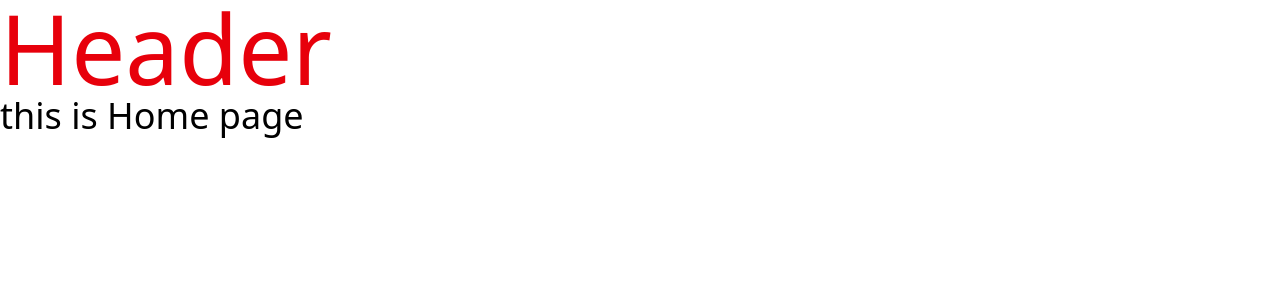
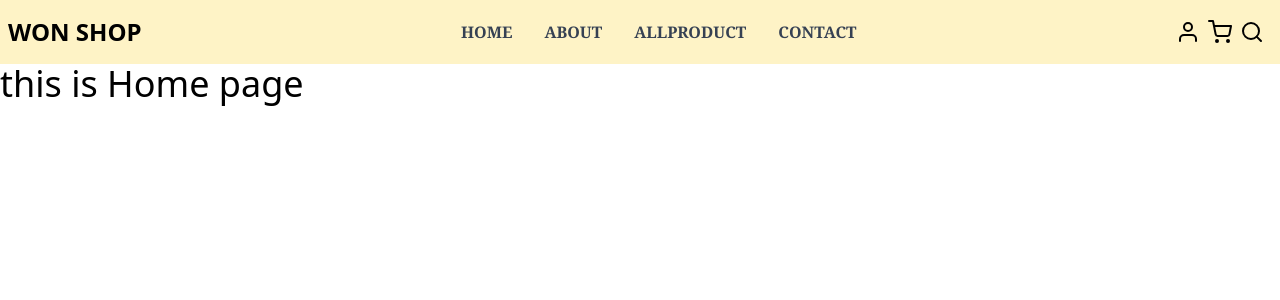
Before and after one commit to Sahadat-Hossen1/Ecommerce-Frontend, a React (Vite) app: page / in a window 1280 px wide. Shown: the top 300 px of the page. Built offline with nearby package versions, Linux system fonts and the light colour scheme.

Commit message:
simple nave complete

```diff
--- a/package.json
+++ b/package.json
@@ -13,6 +13,7 @@
     "@tailwindcss/vite": "^4.1.17",
     "react": "^19.1.1",
     "react-dom": "^19.1.1",
+    "react-icons": "^5.5.0",
     "react-router-dom": "^7.9.5",
     "tailwindcss": "^4.1.17"
   },
--- a/src/Components/Share/Header/Header.jsx
+++ b/src/Components/Share/Header/Header.jsx
@@ -1,7 +1,10 @@
 import React from 'react'
+import Nav from '../Nav/Nav'
 
 export default function Header() {
   return (
-    <div className='text-red-600 text-8xl'>Header</div>
+    <div>
+      <Nav/>
+    </div>
   )
 }
--- /dev/null
+++ b/src/Components/Share/Nav/Nav.jsx
@@ -0,0 +1,77 @@
+import React, { useState } from "react";
+import { NavLink } from "react-router-dom";
+import {
+  FiAlignJustify,
+  FiSearch,
+  FiUser,
+  FiShoppingCart,
+} from "react-icons/fi";
+
+// import { FaSearch } from 'rea';
+
+export default function Nav() {
+  const [isOpen, setIsOpen] = useState(false);
+  // for toggle menu
+  const toggleMenu = () => {
+    setIsOpen(!isOpen);
+  };
+  // this for ul items
+  const ulItems = (
+    <>
+      <li className="font-serif hover:text-black text-gray-700 hover:bg-amber-100 p-2">
+        <NavLink to="/">home</NavLink>
+      </li>
+      <li className="font-serif hover:text-black text-gray-700 hover:bg-amber-100 p-2">
+        <NavLink to="/about">about</NavLink>
+      </li>
+      <li className="font-serif hover:text-black text-gray-700 hover:bg-amber-100 p-2">
+        <NavLink to="/allproduct">allproduct</NavLink>
+      </li>
+      <li className="font-serif hover:text-black text-gray-700 hover:bg-amber-100 p-2">
+        <NavLink to="/contact">contact</NavLink>
+      </li>
+    </>
+  );
+  return (
+    <div className="flex justify-between">
+      <nav className="flex items-center justify-between bg-amber-100 w-full py-3 px-2 relative">
+        {/* this is for nav logo  */}
+        <div className="flex items-center justify-center space-x-2">
+          {
+            !isOpen ?  <FiAlignJustify  className=" w-6 h-6 md:hidden " onClick={toggleMenu} />:<li onClick={toggleMenu}>x</li>
+          }
+
+          <h1 className="font-bold uppercase text-2xl">won shop</h1>
+        </div>
+        {/* this is for desktop menu */}
+        <ul className="hidden md:flex space-x-4 px-3  uppercase font-semibold ">{ulItems}</ul>
+        {/* this for mobile menu */}
+        {
+          isOpen&& (
+            <div className=" absolute top-14 left-0 bg-gray-100  w-1/2 rounded-2xl ">
+
+              <ul className="flex flex-col space-y-1 font-semibold  uppercase  ">{ulItems}</ul>
+            </div>
+          )
+        }
+
+        {/* this for nav icon */}
+
+        <div className="flex justify-end items-center space-x-4 pr-2">
+          <ul className="flex space-x-2">
+            <li>
+              <FiUser className="w-4 h-4  md:w-6 md:h-6" />
+            </li>
+            <li>
+              <FiShoppingCart className="w-4 h-4  md:w-6 md:h-6" />
+            </li>
+            {/* for search icon */}
+            <li>
+              <FiSearch className="w-4 h-4   md:w-6 md:h-6" />
+            </li>
+          </ul>
+        </div>
+      </nav>
+    </div>
+  );
+}
--- a/src/Layout/Router/router.jsx
+++ b/src/Layout/Router/router.jsx
@@ -37,6 +37,9 @@ export const router=createBrowserRouter(
       {
         path:"/singup",
         element:<SingUp></SingUp>
+      },{
+        path:"*",
+        element:<div className="flex justify-center items-center "><h1>404 Not Found</h1></div>
       }
     ]
   }
```
Also changed, not shown: 1 other file (tests, documents, lock files or other folders).
